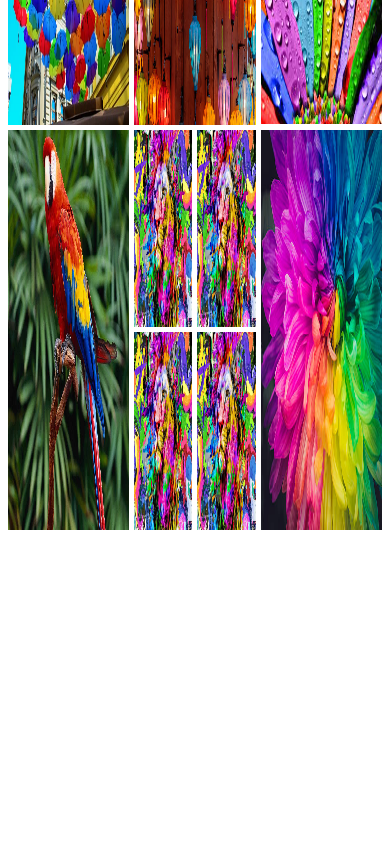
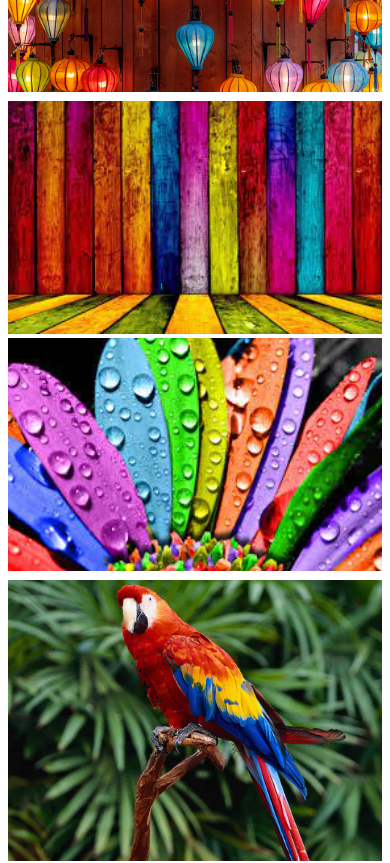
Before and after one commit to abdurrahmansoftlinkbd/9-2-Create-Complex-Flexbox-And-Grid-With-Media-Query, a plain HTML site: page index.html in a window 390 px wide. Shown: the part 760-1623 px from the top of the page. Before the commit the page ends 1298 px from the top, so only its background shows below. Drawn offline with Linux system fonts and the light colour scheme; files whose address does not match are found by name.

Commit message:
responsive done mobile devices

```diff
--- a/styles/styles.css
+++ b/styles/styles.css
@@ -19,3 +19,14 @@ img {
   grid-template-columns: repeat(2, 1fr);
   gap: 5px;
 }
+
+/* Responsive Media Query */
+@media screen and (max-width: 576px) {
+  .row {
+    flex-direction: column;
+    height: auto;
+  }
+  .square-collage {
+    grid-template-columns: 1fr;
+  }
+}
```
